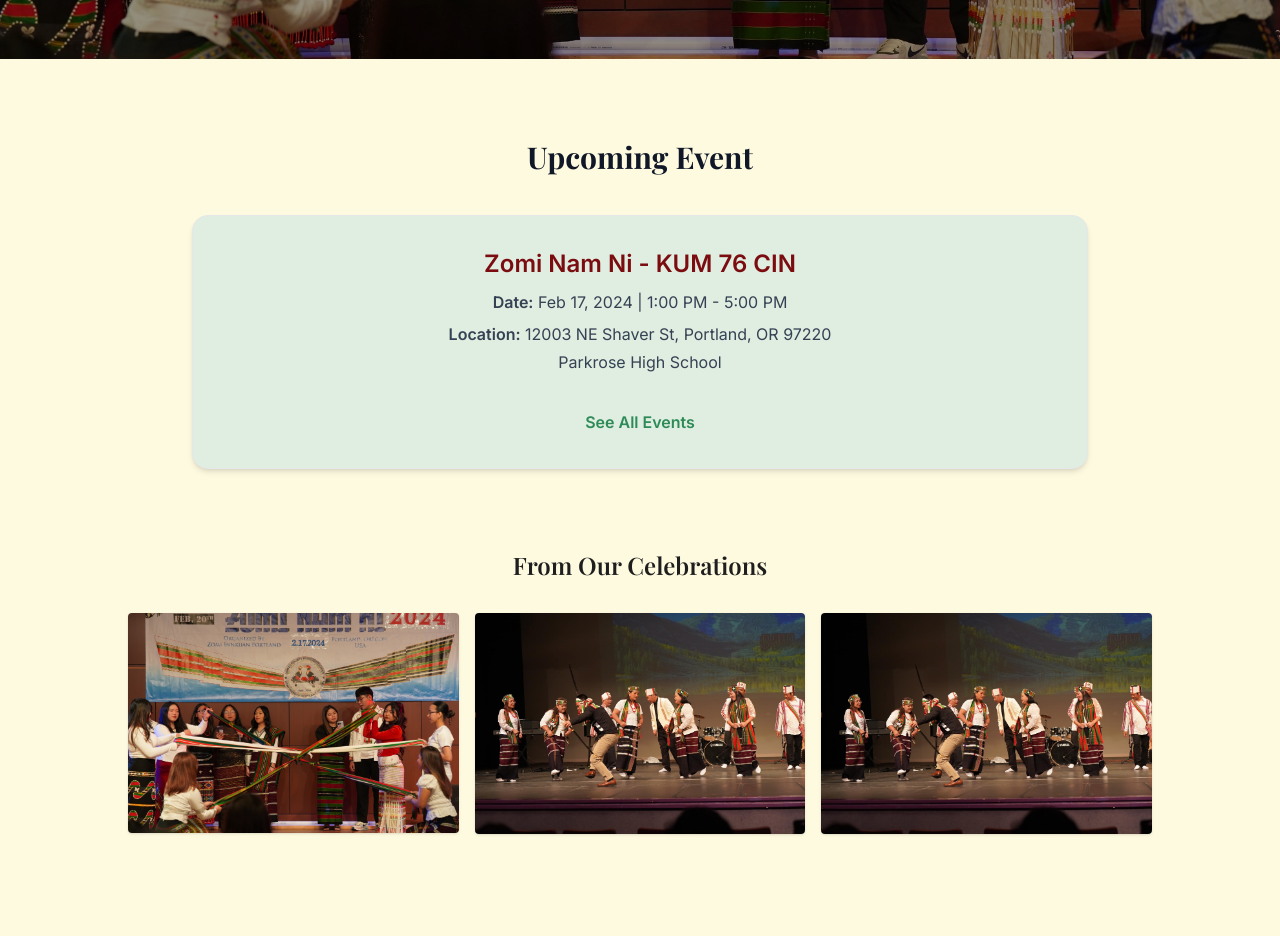
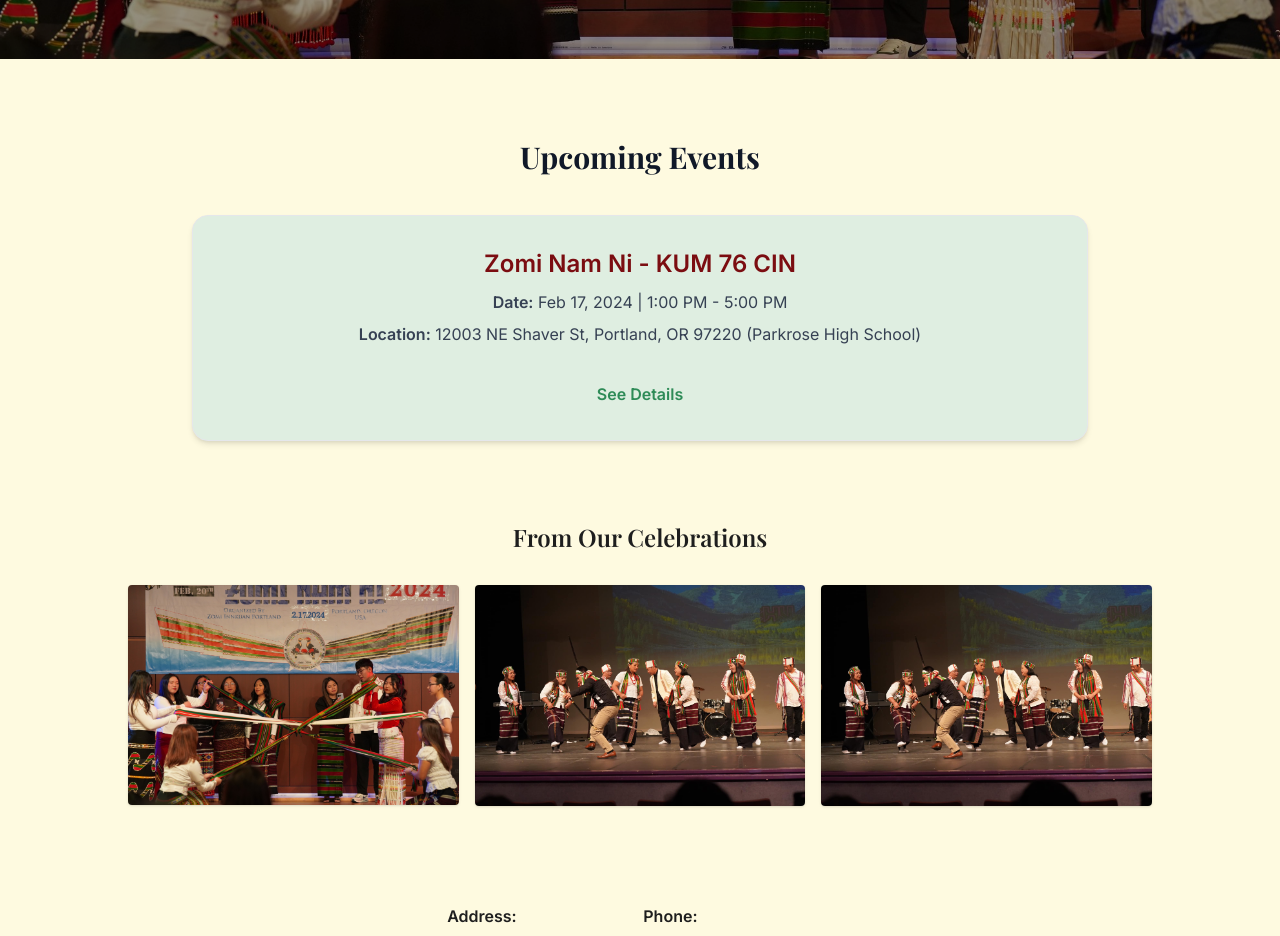
Before and after one commit to dvan2/zipo-site, a Next.js app: page / in a window 1280 px wide. Shown: the part 820-1756 px from the top of the page. Built offline with nearby package versions, Linux system fonts and the light colour scheme.

Commit message:
extract events

```diff
--- a/app/page.tsx
+++ b/app/page.tsx
@@ -1,5 +1,7 @@
 'use client';
+import { CalendarX2 } from 'lucide-react';
 import { Parallax } from 'react-scroll-parallax';
+import { events } from '@/data/events';
 
 export default function Home() {
   return (
@@ -36,29 +38,56 @@ export default function Home() {
       <section id='events' className='bg-[#fefae0] py-20 px-6'>
         <div className='max-w-4xl mx-auto text-center'>
           <h3 className='text-3xl font-bold text-gray-900 font-heading mb-10'>
-            Upcoming Event
+            Upcoming Events
           </h3>
-          <div className='bg-[#dfeee1] border border-gray-200 rounded-2xl shadow-md p-8 text-center'>
+
+          {events.length > 0 ? (
+            <div className='grid gap-8'>
+              {events.map((event, index) => (
+                <div
+                  key={index}
+                  className='bg-[#dfeee1] border border-gray-200 rounded-2xl shadow-md p-8 text-center'
+                >
                   <h4 className='text-2xl font-semibold text-zomi-red mb-2'>
-              Zomi Nam Ni - KUM 76 CIN
+                    {event.title}
                   </h4>
 
                   <p className='text-gray-700 mb-1'>
-              <strong>Date:</strong> Feb 17, 2024 | 1:00 PM - 5:00 PM
+                    <strong>Date:</strong> {event.date}
                   </p>
 
                   <p className='text-gray-700 mb-4'>
-              <strong>Location:</strong> 12003 NE Shaver St, Portland, OR 97220{' '}
-              <br /> Parkrose High School
+                    <strong>Location:</strong> {event.location}
                   </p>
 
                   <a
-              href='#'
+                    href={event.link}
                     className='inline-block mt-4 text-zomi-green font-semibold hover:underline'
                   >
-              See All Events
+                    See Details
                   </a>
                 </div>
+              ))}
+            </div>
+          ) : (
+            <div className='bg-[#dfeee1] border border-gray-200 rounded-2xl shadow-md p-8 text-center flex flex-col items-center'>
+              <CalendarX2 className='w-16 h-16 text-zomi-red mb-4 float-up-fade' />
+              <h4 className='text-2xl font-semibold text-zomi-red mb-2'>
+                No events scheduled at the moment.
+              </h4>
+              <p className='text-gray-700 mb-4 max-w-md'>
+                Please check back soon or follow us on{' '}
+                <a
+                  href='https://www.facebook.com/ZomiInnkuanPortlandOregon'
+                  target='_blank'
+                  className='text-zomi-green font-semibold hover:underline'
+                >
+                  Facebook
+                </a>{' '}
+                for the latest updates!
+              </p>
+            </div>
+          )}
         </div>
       </section>
 
--- /dev/null
+++ b/data/events.ts
@@ -0,0 +1,18 @@
+// data/events.ts
+
+export interface Event {
+  title: string;
+  date: string;
+  location: string;
+  link: string;
+}
+
+export const events: Event[] = [
+  {
+    title: 'Zomi Nam Ni - KUM 76 CIN',
+    date: 'Feb 17, 2024 | 1:00 PM - 5:00 PM',
+    location: '12003 NE Shaver St, Portland, OR 97220 (Parkrose High School)',
+    link: '#', // You can update this if you have a Facebook or flyer link
+  },
+  // You can add more events like this easily later!
+];
```
Lines whose indentation alone changed are shown as unchanged.
